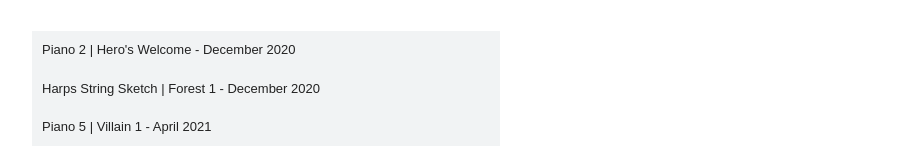
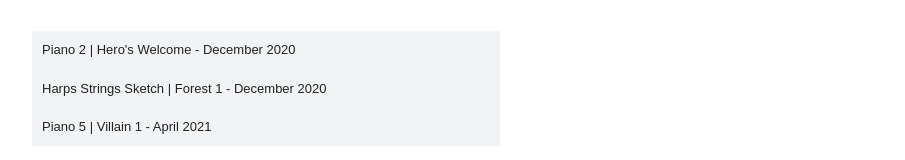
Before and after one commit to justinguevara/www.justinguevara.ca, a React (Vite) app: page /music in a window 1280 px wide. Shown: the part 238-398 px from the top of the page, without its empty margins (374-1279 px from the left). Built offline with nearby package versions, Linux system fonts and the light colour scheme.

Commit message:
fix spelling mistake

```diff
--- a/src/components/pages/MusicPage.tsx
+++ b/src/components/pages/MusicPage.tsx
@@ -8,7 +8,7 @@ const music_list: Object = {
         "file_source" : "/sOQZD1gNcon9dWSjqraFCXTRlEh8tkGU.mp3"
     },
     "2" : {
-        "label" : "Harps String Sketch | Forest 1 ",
+        "label" : "Harps Strings Sketch | Forest 1 ",
         "date" : "December 2020",
         "file_source" : "/vVADu43zEgko9YGy1WrbaKZ6BQw0fH5C.mp3"
     },
```
